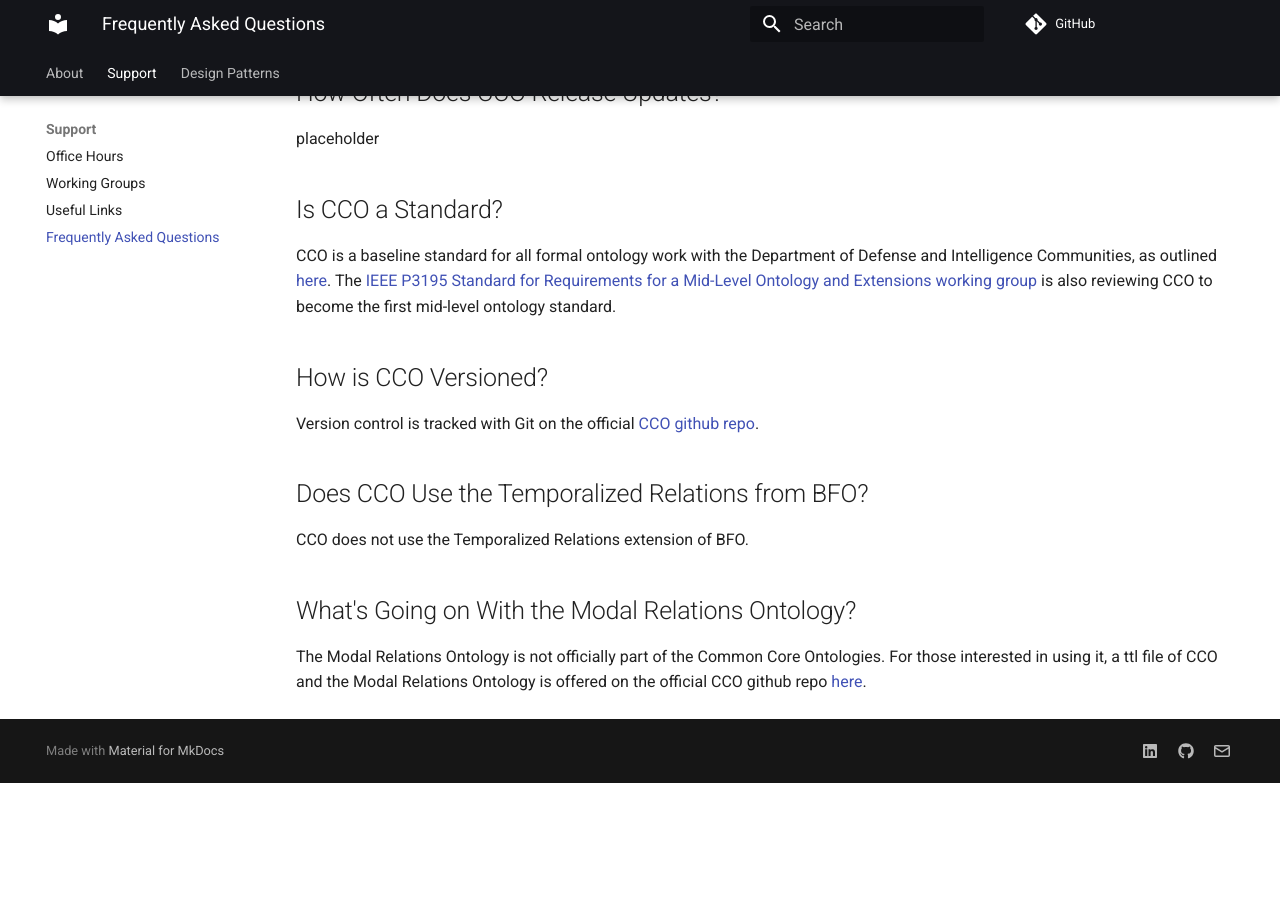
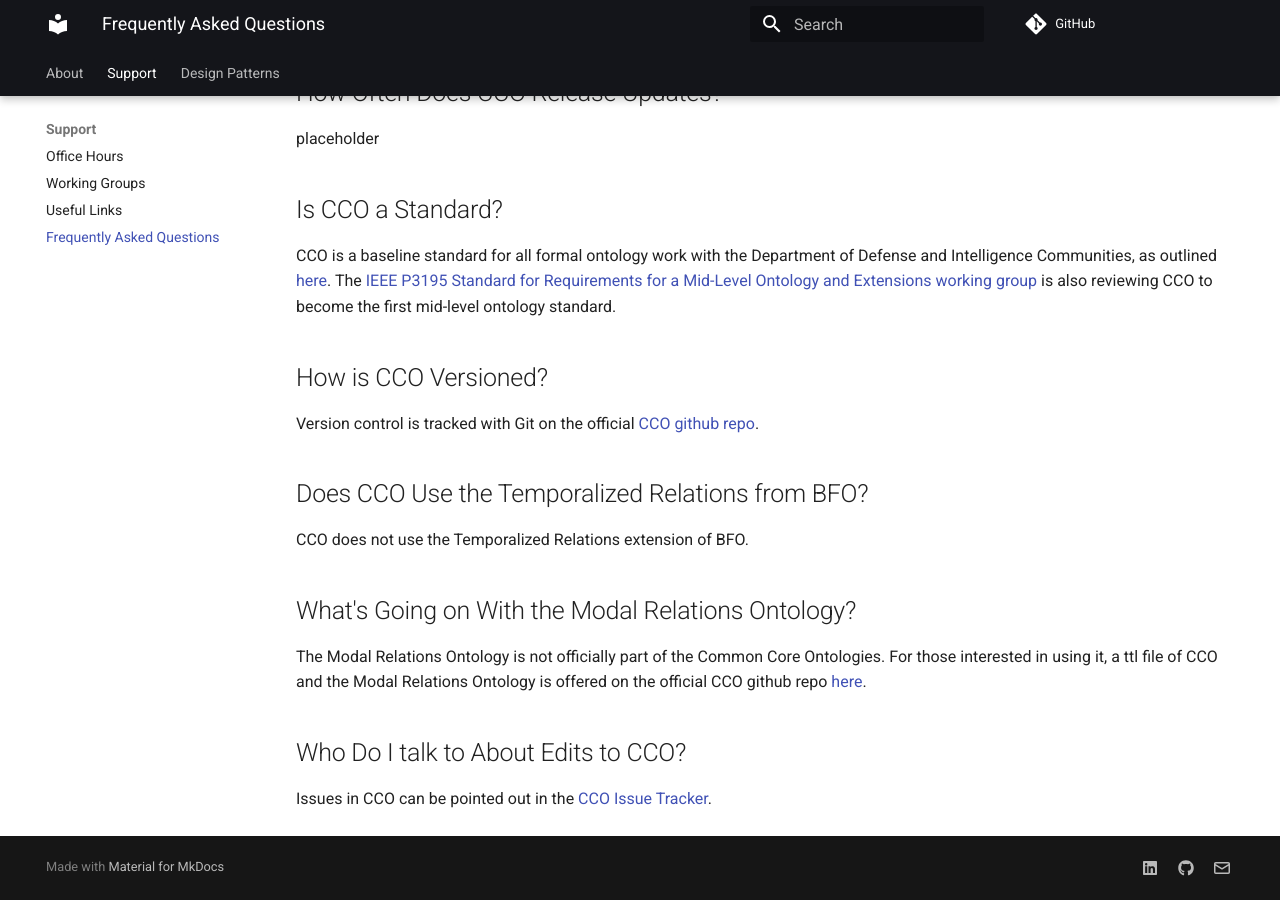
Before and after one commit to CommonCoreOntology/cco-webpage, an MkDocs documentation site: the page built from docs/faq.md, in a window 1280 px wide and 900 px high, scrolled down 1501 px. Built offline with MkDocs 1.6.1 and Material for MkDocs 9.7.7, drawn with Linux system fonts in a browser that asks for light colours; comment, search, counter and statistics services are not loaded; before the commit the page ends 2284 px from its top, so only the background shows below that.

Commit message:
Update faq.md
issue tracker faq

```diff
--- a/docs/faq.md
+++ b/docs/faq.md
@@ -34,5 +34,7 @@
     <p>CCO does not use the Temporalized Relations extension of BFO.</p>
   <h2>What's Going on With the Modal Relations Ontology?</h2>
     <p>The Modal Relations Ontology is not officially part of the Common Core Ontologies. For those interested in using it, a ttl file of CCO and the Modal Relations Ontology is offered on the official CCO github repo <a href="https://github.com/CommonCoreOntology/CommonCoreOntologies/blob/develop/cco-merged/MergedAllCoreOntology-v1.5-2024-02-14.ttl" target="_blank">here</a>.</p>
+  <h2>Who Do I talk to About Edits to CCO?</h2>
+    <p>Issues in CCO can be pointed out in the <a href="https://github.com/CommonCoreOntology/CommonCoreOntologies/issues" target="_blank">CCO Issue Tracker</a>.</p>
 </body>
 </html>
```
